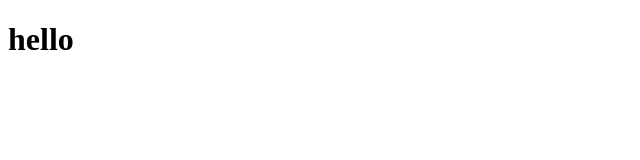
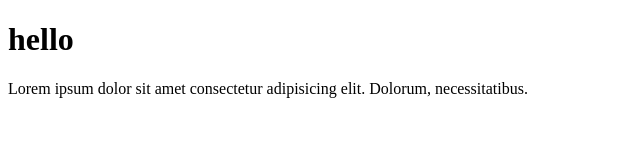
Before and after one commit to Timtola/project, a plain HTML site: page index.html in a window 1280 px wide. Shown: the whole page, without its empty margins (0-640 px from the left). Drawn offline with Linux system fonts and the light colour scheme.

Commit message:
add more

```diff
--- a/index.html
+++ b/index.html
@@ -7,5 +7,6 @@
 </head>
 <body>
     <h1>hello</h1>
+    <p>Lorem ipsum dolor sit amet consectetur adipisicing elit. Dolorum, necessitatibus.</p>
 </body>
 </html>
```
